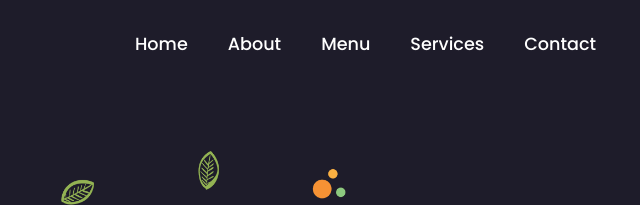
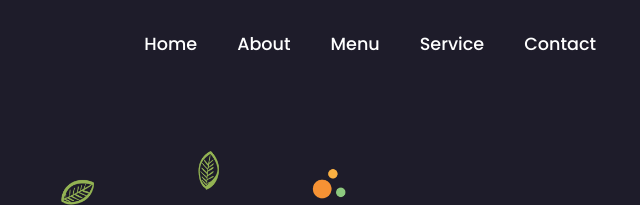
Before and after one commit to Vectus86/Food-Web, a plain HTML site: page index.html in a window 1280 px wide. Shown: the top 205 px of the page, 624-1264 px from the left. Drawn offline with nearby package versions, Linux system fonts and the light colour scheme.

Commit message:
Web Food 1

```diff
--- a/index.html
+++ b/index.html
@@ -19,7 +19,7 @@
         <li><a href="#home">Home</a></li>
         <li><a href="#about">About</a></li>
         <li><a href="#menu">Menu</a></li>
-        <li><a href="#services">Services</a></li>
+        <li><a href="#services">Service</a></li>
         <li><a href="#contact">Contact</a></li>
       </ul>
     </header>
@@ -89,7 +89,7 @@
   </section>
 
   <!-- Services Start-->
-  <section class="services" id="service">
+  <section class="services" id="services">
     <div class="heading">
       <span>Service</span>
       <h2>Kami Menyediakan Makanan dengan Kualitas Terbaik</h2>
@@ -130,7 +130,7 @@
           <ul>
             <li><a href="#home">Home</a></li>
             <li><a href="#about">About</a></li>
-            <li><a href="#service">Service</a></li>
+            <li><a href="#services">Service</a></li>
             <li><a href="#contact">Contact</a></li>
           </ul>
         </div>
```
